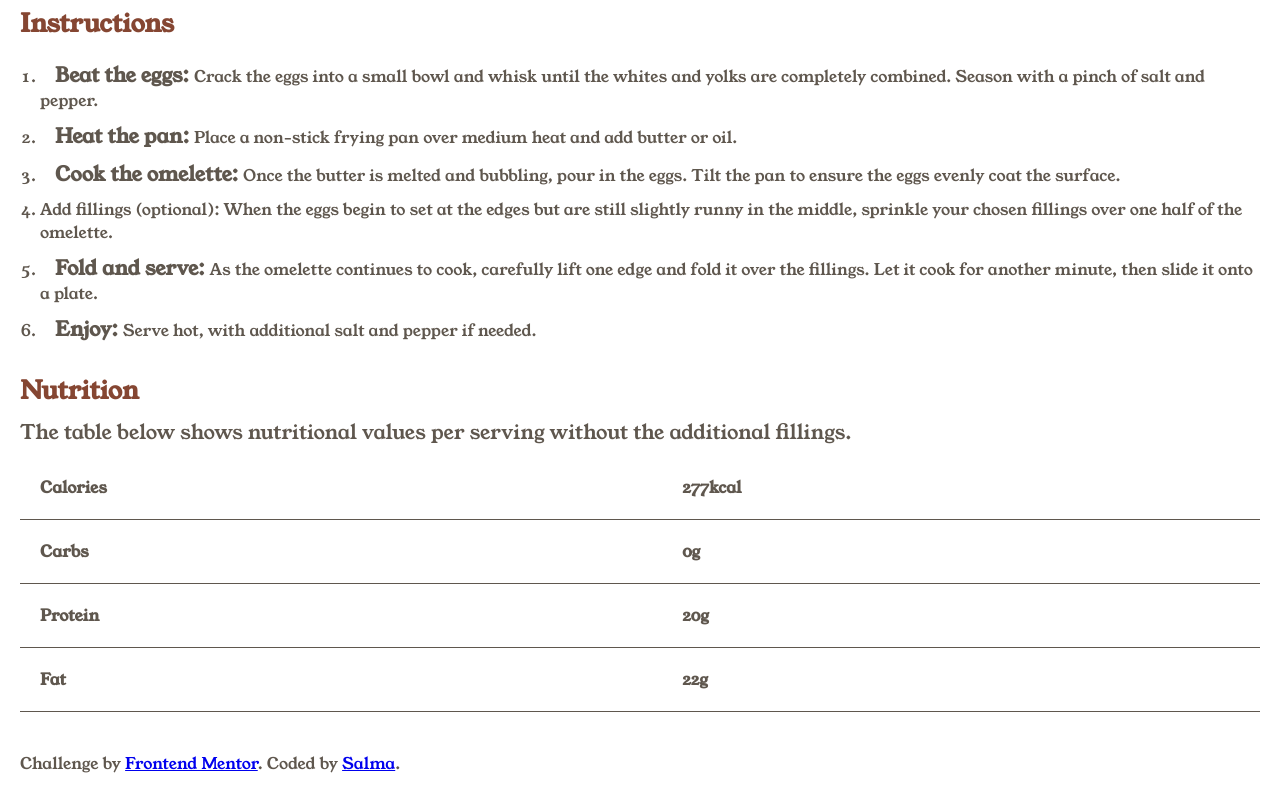
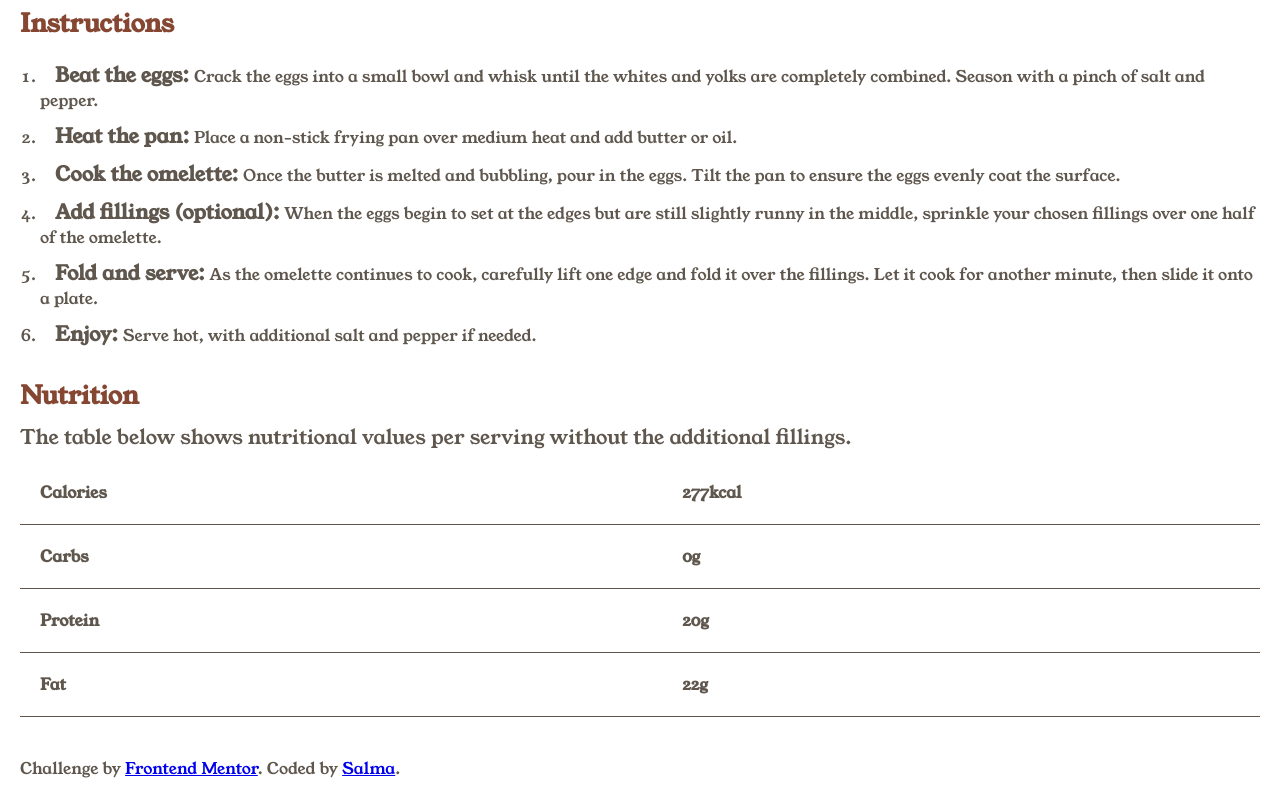
Before and after one commit to saluumaa/Recipe-Page, a plain HTML site: page index.html in a window 1280 px wide. Shown: the part 1293-2093 px from the top of the page. Drawn offline with Linux system fonts and the light colour scheme.

Commit message:
update index

```diff
--- a/index.html
+++ b/index.html
@@ -102,7 +102,10 @@
             the eggs evenly coat the surface.
           </li>
           <li>
-            Add fillings (optional): When the eggs begin to set at the edges but are still slightly runny in the
+            <b>
+              Add fillings (optional):
+            </b>
+            When the eggs begin to set at the edges but are still slightly runny in the
             middle, sprinkle your chosen fillings over one half of the omelette.
           </li>
           <li>
```
